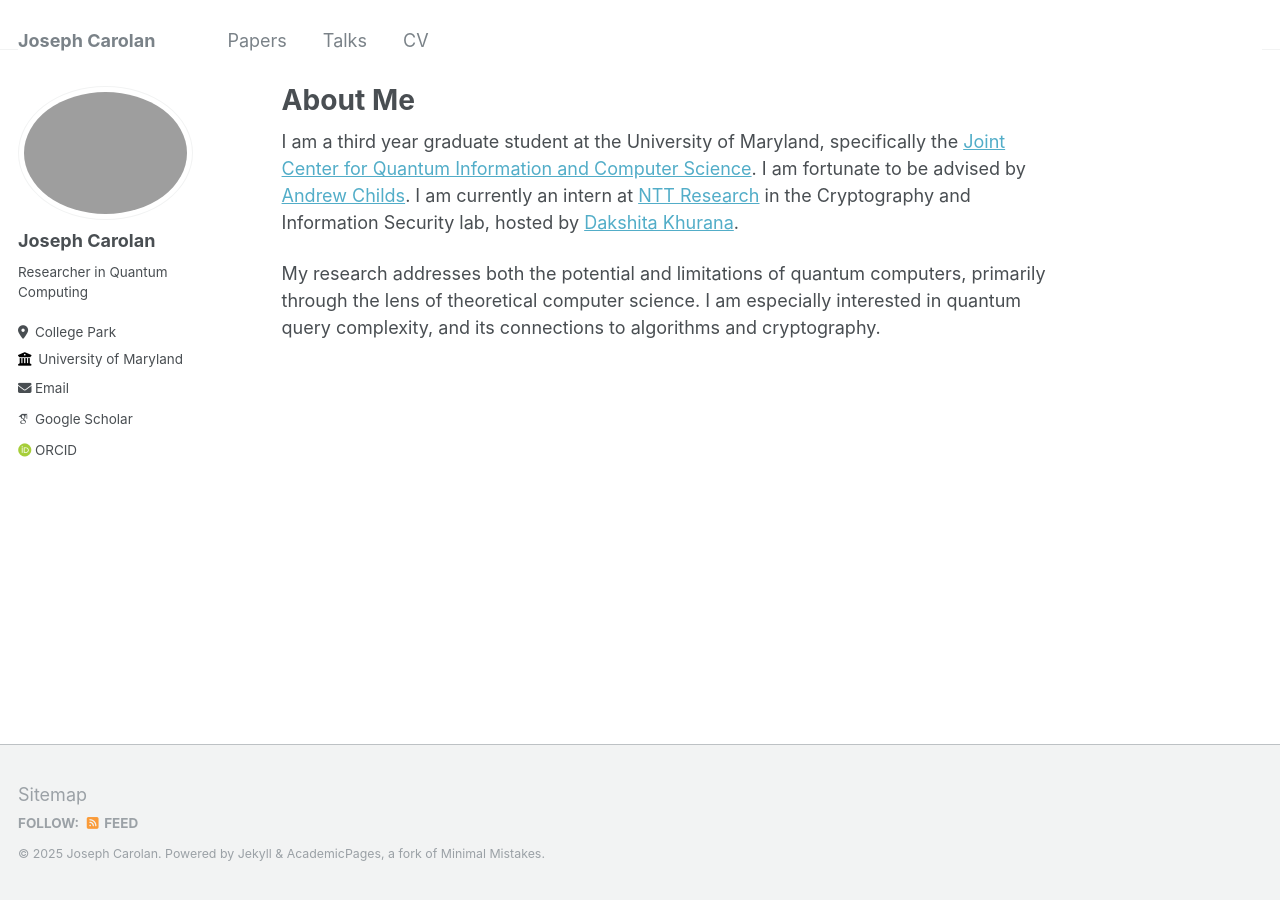
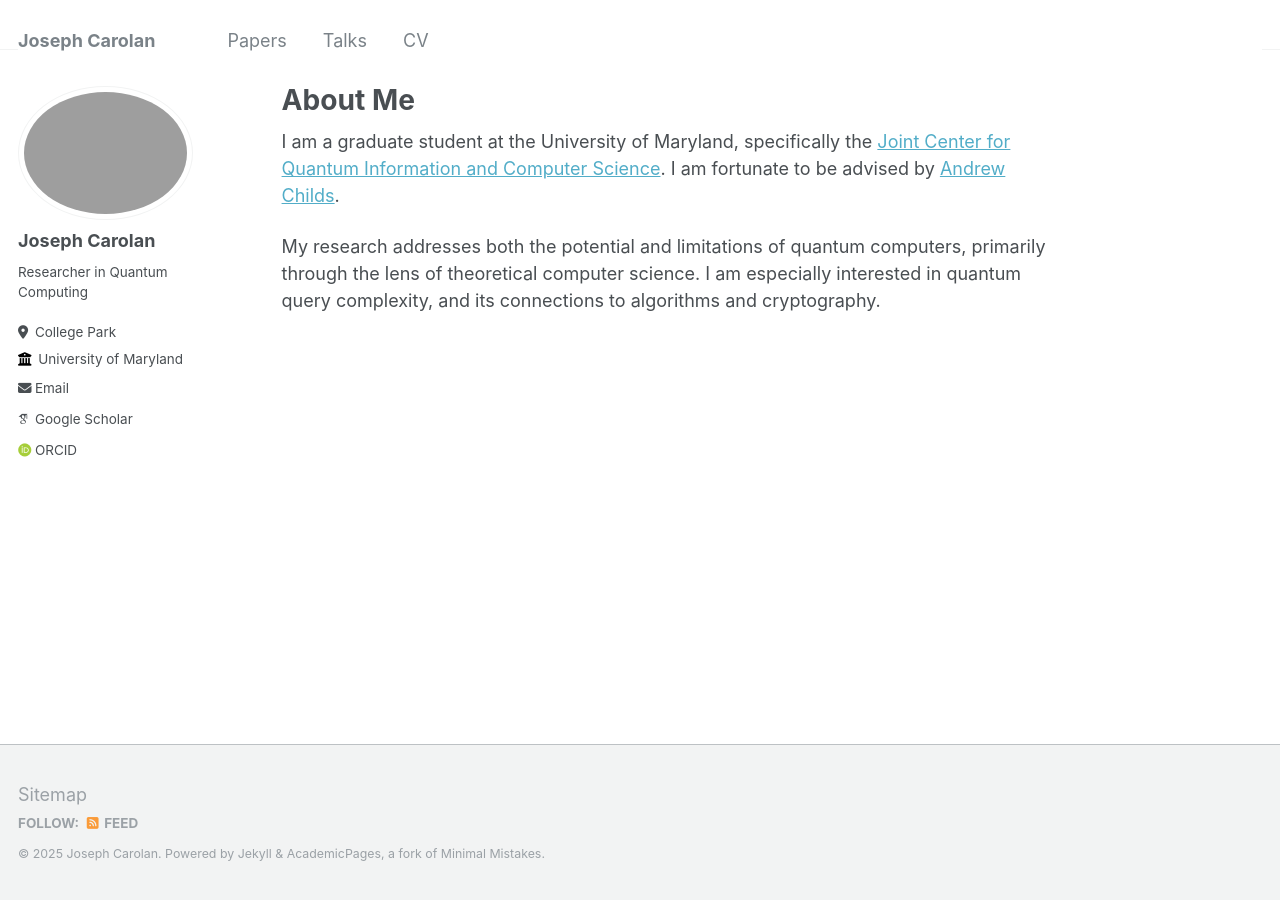
Before and after one commit to jacarolan/personal-website, a Jekyll site: the page built from _pages/about.md, in a window 1280 px wide. Built offline with Jekyll 4.4.1, drawn with Linux system fonts in a browser that asks for light colours; some web fonts are replaced.

Commit message:
Update affiliations

```diff
--- a/_pages/about.md
+++ b/_pages/about.md
@@ -7,6 +7,6 @@ redirect_from:
   - /about.html
 ---
 
-I am a third year graduate student at the University of Maryland, specifically the [Joint Center for Quantum Information and Computer Science](https://quics.umd.edu/). I am fortunate to be advised by [Andrew Childs](https://www.cs.umd.edu/~amchilds/). I am currently an intern at [NTT Research](https://cis.ntt-research.com/) in the Cryptography and Information Security lab, hosted by [Dakshita Khurana](https://www.dakshitakhurana.com/).
+I am a graduate student at the University of Maryland, specifically the [Joint Center for Quantum Information and Computer Science](https://quics.umd.edu/). I am fortunate to be advised by [Andrew Childs](https://www.cs.umd.edu/~amchilds/).
 
 My research addresses both the potential and limitations of quantum computers, primarily through the lens of theoretical computer science. I am especially interested in quantum query complexity, and its connections to algorithms and cryptography.
```
